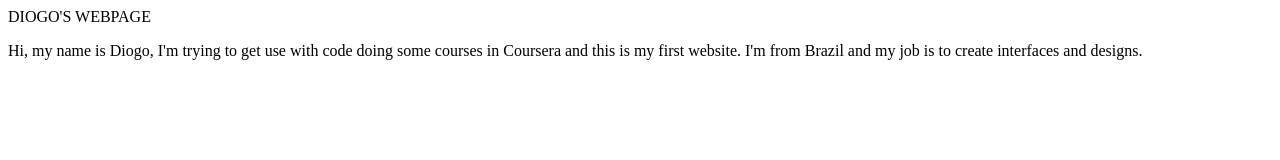
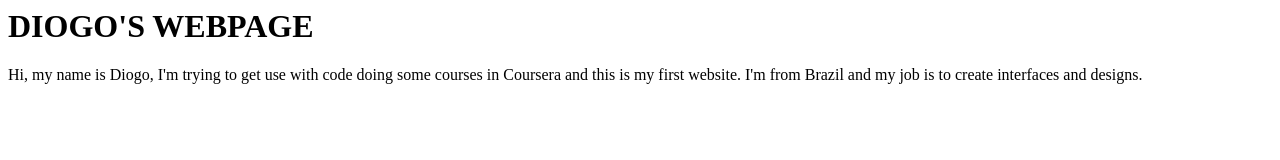
Before and after one commit to crakinho/test-repo, a plain HTML site: page index.html in a window 1280 px wide. Drawn offline with Linux system fonts and the light colour scheme.

Commit message:
chaging the text

```diff
--- a/index.html
+++ b/index.html
@@ -1,8 +1,5 @@
 <body>
 </body>
-  <p>DIOGO'S WEBPAGE</p>
-</html>
-<body>
-</body>
+  <h1>DIOGO'S WEBPAGE</h1>
   <p>Hi, my name is Diogo, I'm trying to get use with code doing some courses in Coursera and this is my first website. I'm from Brazil and my job is to create interfaces and designs.  </p>
 </html>
```
